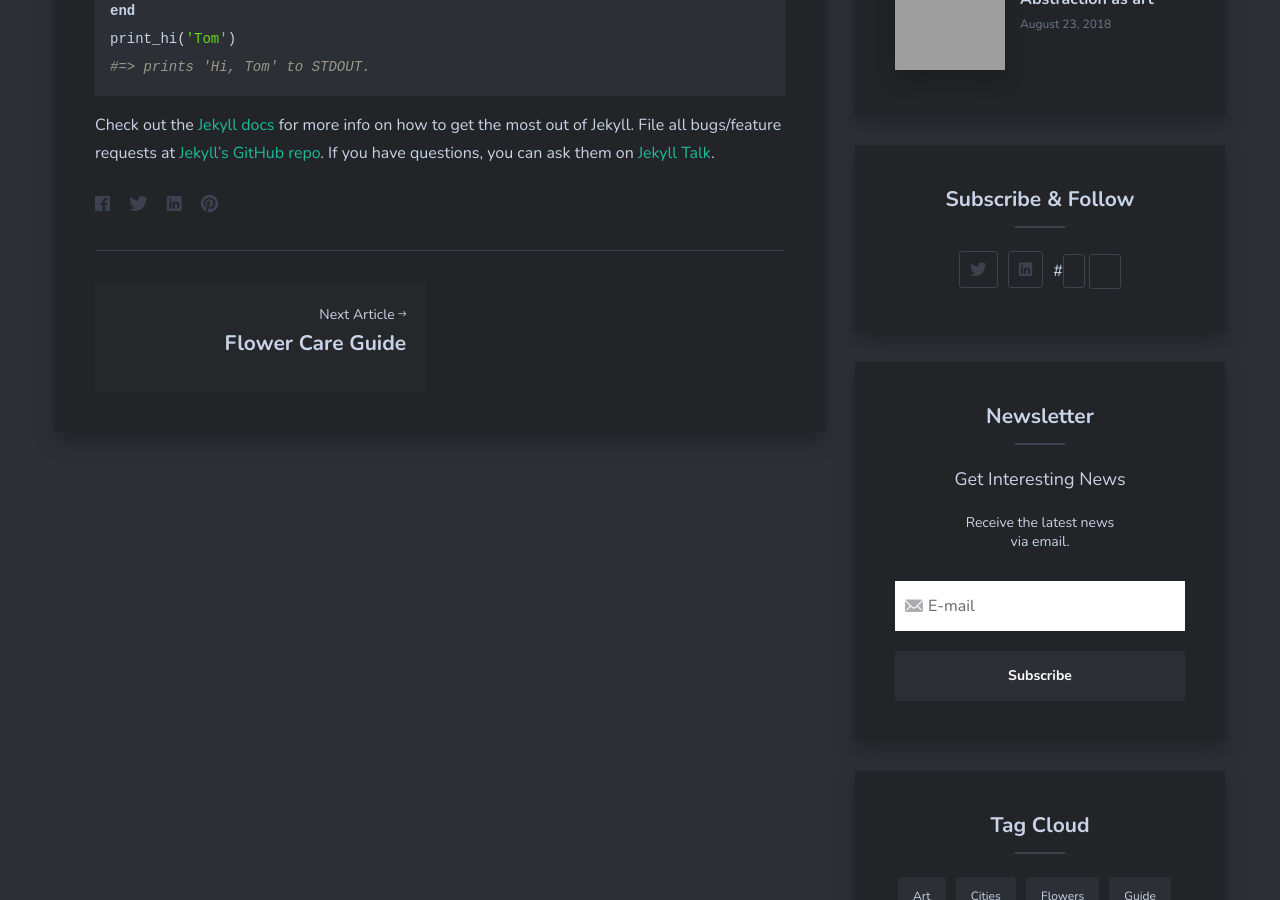
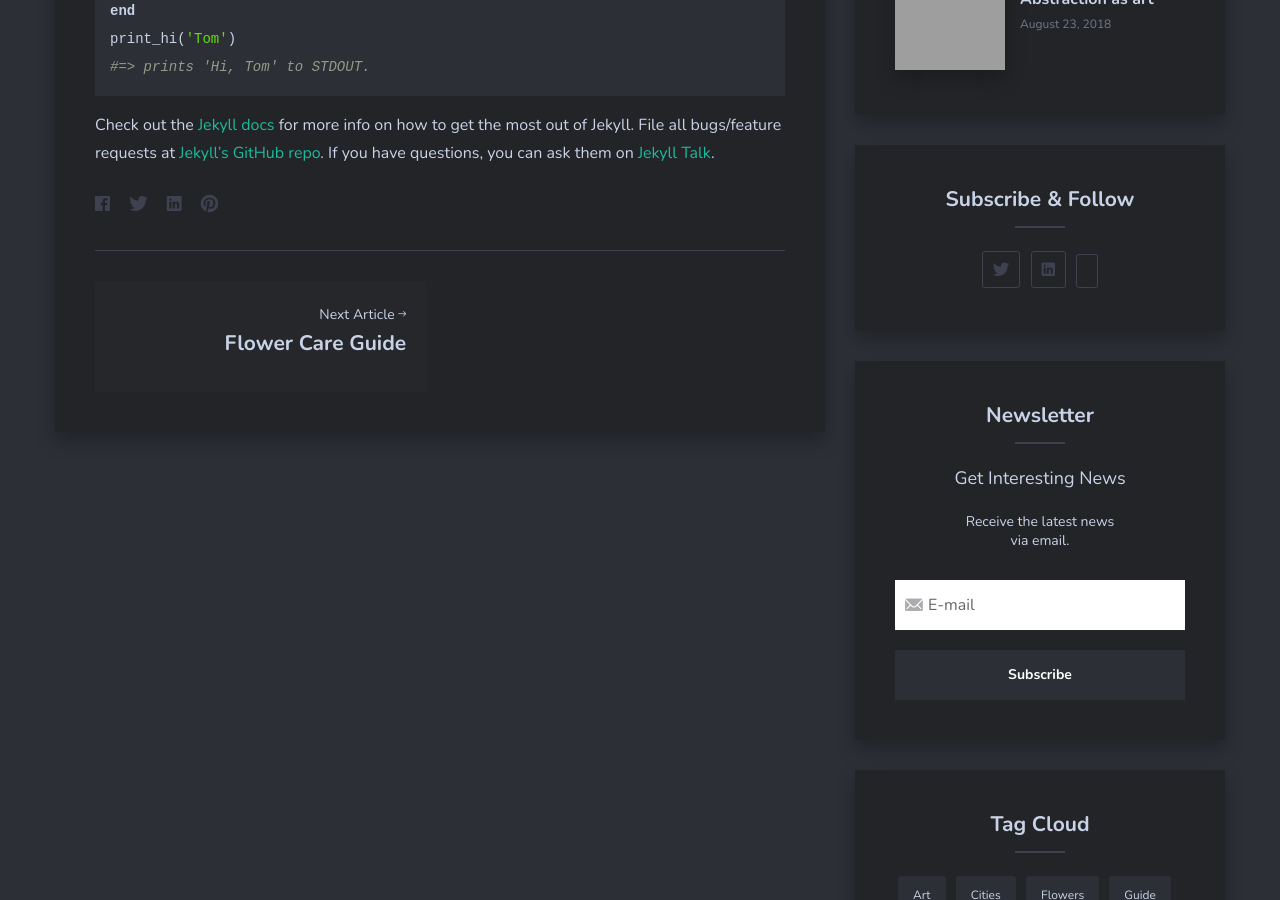
Before and after one commit to vNinjaDFW/vNinjaDFW.github.io, a Jekyll site: the page built from _posts/2018-05-29-welcome-to-jekyll.markdown, in a window 1280 px wide and 900 px high, scrolled down 1298 px. Built offline with Jekyll 4.4.1, drawn with Linux system fonts in a browser that asks for light colours; nearby versions of some CDN libraries; comment, search, counter and statistics services are not loaded; grey boxes are pictures that could not be loaded.

Commit message:
Add files via upload

```diff
--- a/_includes/sidebar.html
+++ b/_includes/sidebar.html
@@ -40,9 +40,8 @@
 
       {% if site.acclaim %}
       <li class="social-profiles-item">
-        #<a href="{{ site.acclaim }}" class="social-profiles-link"><i class="ion ion-logo-acclaim"></i></a>
-		<a href="{{ site.acclaim }}" class="social-profiles-link"><img border="0" src="logo-youracclaim.png" width="10" height="10"></a>
-      </li>
+        <a href="{{ site.acclaim }}" class="social-profiles-link"><i class="ion ion-logo-acclaim"></i></a>
+	  </li>
       {% else %} {% endif %}
     </ul>
   </div>
```
